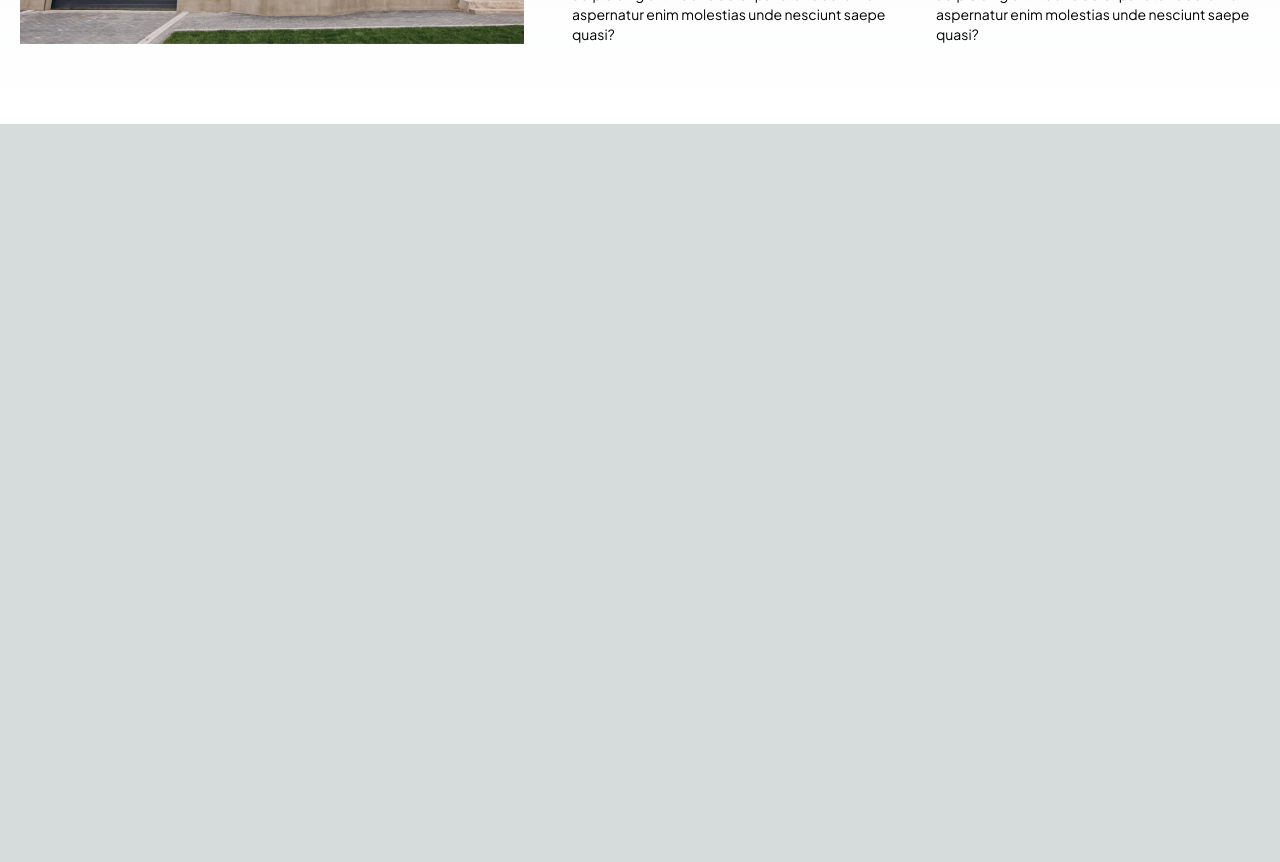
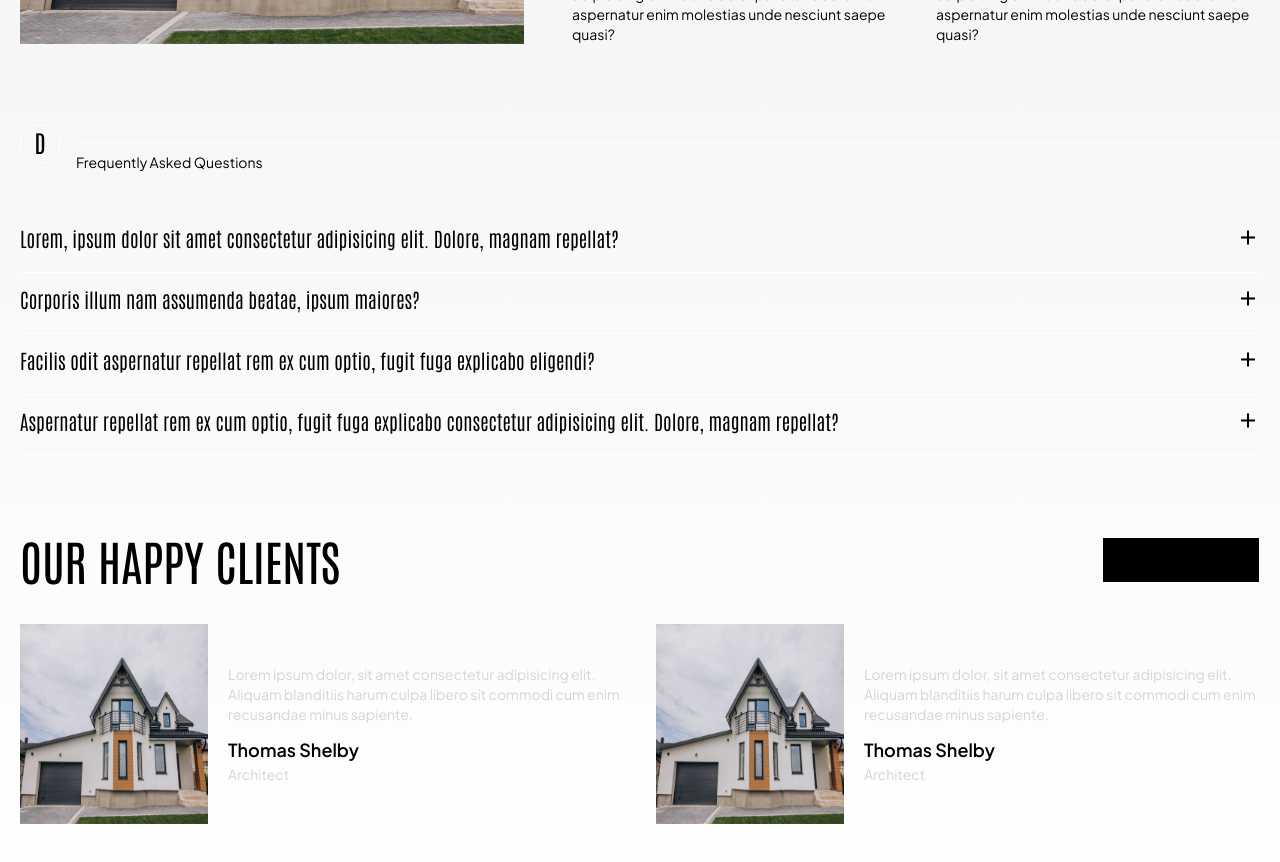
Before and after one commit to shaz1d/ar-architect-and-engineering, a Next.js app: page / in a window 1280 px wide. Shown: the part 2720-3582 px from the top of the page. Before the commit the page ends 2844 px from the top, so only its background shows below. Built offline with nearby package versions, Linux system fonts and the light colour scheme.

Commit message:
feat: FAQ and Clients section added

```diff
--- a/src/app/page.tsx
+++ b/src/app/page.tsx
@@ -1,4 +1,6 @@
 import Achivement from "@/components/sections/Achivement";
+import Clients from "@/components/sections/Clients";
+import FAQ from "@/components/sections/FAQ";
 import Hero from "@/components/sections/Hero";
 import Projects from "@/components/sections/Projects";
 import Services from "@/components/sections/Services";
@@ -10,6 +12,8 @@ export default function Home() {
       <Achivement />
       <Projects />
       <Services />
+      <FAQ />
+      <Clients />
     </main>
   );
 }
--- /dev/null
+++ b/src/components/sections/Clients.tsx
@@ -0,0 +1,48 @@
+import React from "react";
+import Button from "../ui/Button";
+import Image from "next/image";
+
+const Clients = () => {
+  return (
+    <section className="overflow-x-hidden my-10 sm:my-20">
+      <div className="container-x">
+        <div className="flex justify-between gap-5 items-center">
+          <h2 className="text-4xl sm:text-5xl uppercase">Our Happy Clients</h2>
+          <Button classname=" shrink-0" title="View Reviews" href="/" />
+        </div>
+        <div className="mt-10 grid md:grid-cols-2 gap-8">
+          <div className="grid grid-cols-6 gap-5">
+            <div className="col-span-3 sm:col-span-2  relative ">
+              <Image src={"/section/house.jpg"} fill alt="house" />
+            </div>
+            <div className="col-span-3 sm:col-span-4 py-10">
+              <p className=" text-gray-300">
+                Lorem ipsum dolor, sit amet consectetur adipisicing elit.
+                Aliquam blanditiis harum culpa libero sit commodi cum enim
+                recusandae minus sapiente.
+              </p>
+              <p className=" text-lg font-semibold mt-3 ">Thomas Shelby</p>
+              <p className=" text-gray-300">Architect</p>
+            </div>
+          </div>
+          <div className="grid grid-cols-6 gap-5">
+            <div className="col-span-3 sm:col-span-2  relative ">
+              <Image src={"/section/house.jpg"} fill alt="house" />
+            </div>
+            <div className="col-span-3 sm:col-span-4 py-10">
+              <p className=" text-gray-300">
+                Lorem ipsum dolor, sit amet consectetur adipisicing elit.
+                Aliquam blanditiis harum culpa libero sit commodi cum enim
+                recusandae minus sapiente.
+              </p>
+              <p className=" text-lg font-semibold mt-3 ">Thomas Shelby</p>
+              <p className=" text-gray-300">Architect</p>
+            </div>
+          </div>
+        </div>
+      </div>
+    </section>
+  );
+};
+
+export default Clients;
--- /dev/null
+++ b/src/components/sections/FAQ.tsx
@@ -0,0 +1,61 @@
+import AccordionItem from "../ui/AccordionItem";
+import SectionHeader from "../ui/SectionHeader";
+
+const FAQ = () => {
+  return (
+    <section className="overflow-x-hidden my-10 sm:my-20">
+      <div className="container-x">
+        <SectionHeader title="Frequently Asked Questions" letter="D" />
+        <div className="mt-10">
+          <AccordionItem
+            title="Lorem, ipsum dolor sit amet consectetur adipisicing elit. Dolore,
+              magnam repellat?"
+          >
+            <p>
+              Lorem, ipsum dolor sit amet consectetur adipisicing elit. Dolore,
+              magnam repellat. Corporis illum nam assumenda beatae, ipsum
+              maiores, facilis odit aspernatur repellat rem ex cum optio, fugit
+              fuga explicabo eligendi.
+            </p>
+          </AccordionItem>
+          <AccordionItem
+            title=" Corporis illum nam assumenda beatae, ipsum
+            maiores?"
+          >
+            <p>
+              Lorem, ipsum dolor sit amet consectetur adipisicing elit. Dolore,
+              magnam repellat. Corporis illum nam assumenda beatae, ipsum
+              maiores, facilis odit aspernatur repellat rem ex cum optio, fugit
+              fuga explicabo eligendi.
+            </p>
+          </AccordionItem>
+          <AccordionItem
+            title="Facilis odit aspernatur repellat rem ex cum optio, fugit
+              fuga explicabo eligendi?"
+          >
+            <p>
+              Lorem, ipsum dolor sit amet consectetur adipisicing elit. Dolore,
+              magnam repellat. Corporis illum nam assumenda beatae, ipsum
+              maiores, facilis odit aspernatur repellat rem ex cum optio, fugit
+              fuga explicabo eligendi.
+            </p>
+          </AccordionItem>
+          <AccordionItem
+            title="Aspernatur repellat rem ex cum optio, fugit
+              fuga explicabo consectetur adipisicing elit. Dolore,
+              magnam repellat?"
+          >
+            <p>
+              Lorem, ipsum dolor sit amet consectetur adipisicing elit. Dolore,
+              magnam repellat. Corporis illum nam assumenda beatae, ipsum
+              maiores, facilis odit aspernatur repellat rem ex cum optio, fugit
+              fuga explicabo eligendi.
+            </p>
+          </AccordionItem>
+        </div>
+      </div>
+    </section>
+  );
+};
+
+export default FAQ;
```
